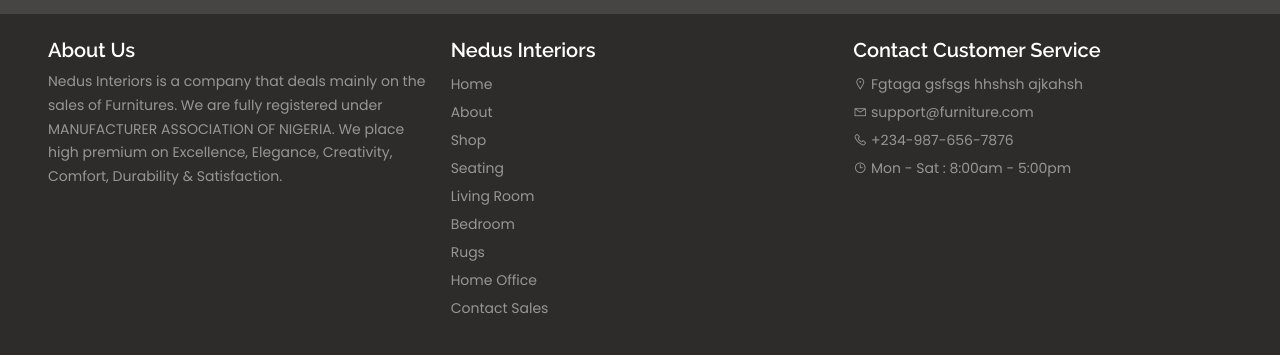
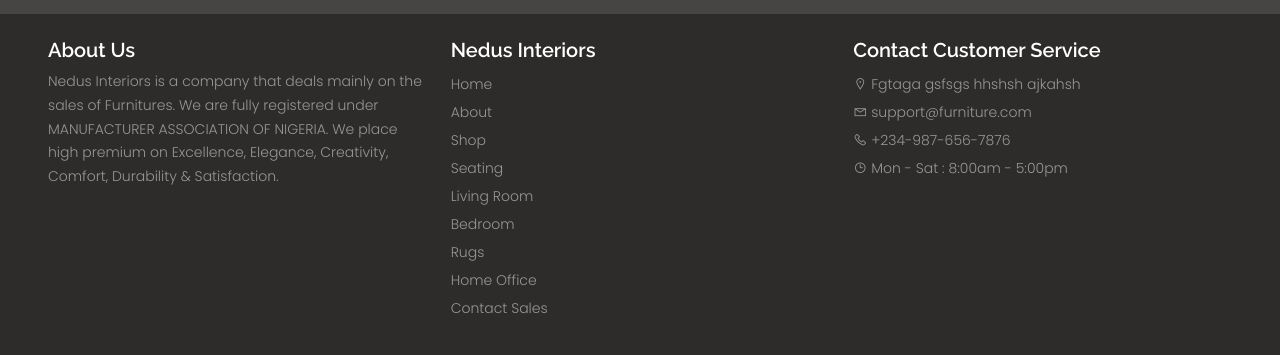
Before and after one commit to David-Orizu31/furniture-site, a plain HTML site: page index.html in a window 1280 px wide. Shown: the part 3467-3822 px from the top of the page. Drawn offline with Linux system fonts and the light colour scheme; a web font is replaced by a local one.

Commit message:
Update index.html

```diff
--- a/index.html
+++ b/index.html
@@ -468,12 +468,12 @@
             <div class="row">
               <div class="col-lg-4">
                 <h5 class="foot-head text-white text-raleway font-600">About Us</h5>
-                <p class="foot-text text-white-50">Nedus Interiors is a company that deals mainly on the sales of Furnitures. We are fully registered under MANUFACTURER ASSOCIATION OF NIGERIA. We place high premium on Excellence, Elegance, Creativity, Comfort, Durability & Satisfaction.</p>
+                <p class="foot-text text-white-50 font-300">Nedus Interiors is a company that deals mainly on the sales of Furnitures. We are fully registered under MANUFACTURER ASSOCIATION OF NIGERIA. We place high premium on Excellence, Elegance, Creativity, Comfort, Durability & Satisfaction.</p>
               </div>
 
               <div class="col-lg-4">
                 <h5 class="foot-head text-white text-raleway font-600">Nedus Interiors</h5>
-                <ul class="foot-links">
+                <ul class="foot-links font-300">
                   <li><a href="" class="text-white-50">Home</a></li>
                   <li><a href="" class="text-white-50">About</a></li>
                   <li><a href="" class="text-white-50">Shop</a></li>
@@ -488,7 +488,7 @@
 
               <div class="col-lg-4">
                 <h5 class="foot-head text-white text-raleway font-600">Contact Customer Service</h5>
-                <ul class="foot-links">
+                <ul class="foot-links font-300">
                   <li><a href="" class="text-white-50"><span class="la la-map-marker-alt"></span> Fgtaga gsfsgs hhshsh ajkahsh</a></li>
                   <li><a href="" class="text-white-50"><span class="la la-envelope-o"></span> support@furniture.com</a></li>
                   <li><a href="" class="text-white-50"><span class="la la-phone"></span> +234-987-656-7876</a></li>
```
